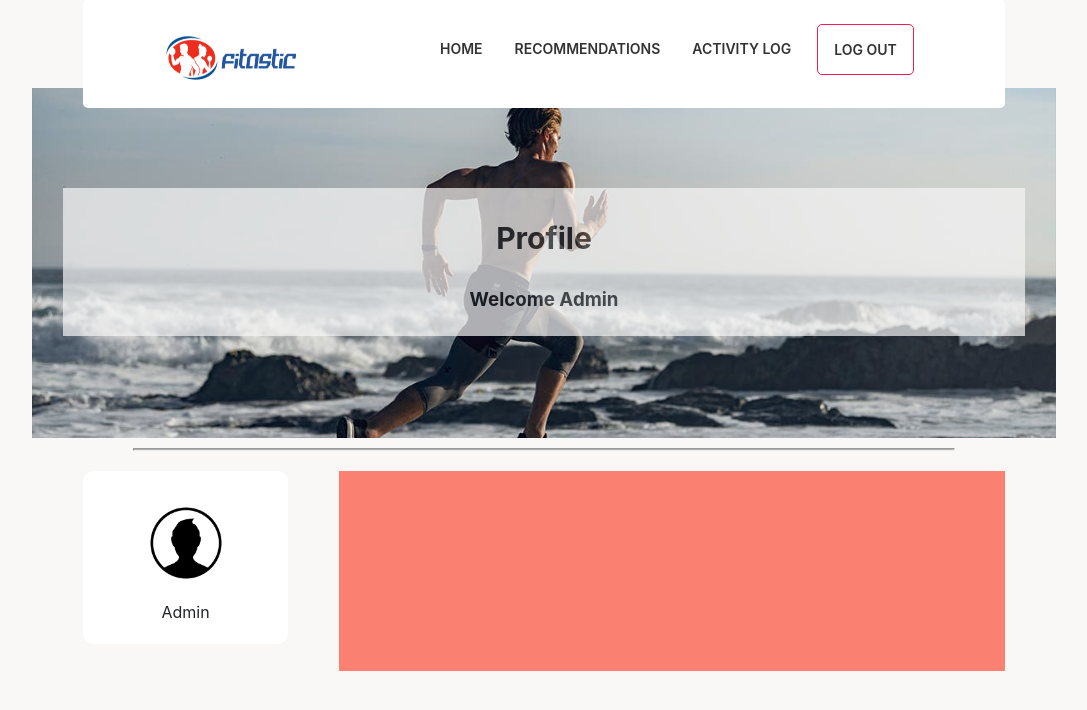
After one commit to CapstoneCOMP5703/21_S1_IoT_Prediction_Fitness_Recommender, a Flask app: page /profile in a window 1280 px wide. The commit adds this page. Shown: the top 710 px of the page, without its empty margins (96-1183 px from the left). Run offline with Flask 2, Linux system fonts and the light colour scheme; the visitor is signed in with stand-in values (Sample User, id 1); some libraries are stand-ins or nearby versions.

Commit message:
create user profile page& update on css

```diff
--- a/app.py
+++ b/app.py
@@ -1,10 +1,12 @@
 from flask import Flask
 from flask import request, render_template, redirect, url_for, session, g
 from dataclasses import dataclass
+from datetime import timedelta
 
 app= Flask(__name__,static_url_path="/")
 # FLASK_ENV=development
 app.config['SECRET_KEY'] = "sdfklas5fa2k42j"
+app.config['SEND_FILE_MAX_AGE_DEFAULT'] = timedelta(seconds=1)
 
 @dataclass
 class User:
@@ -41,8 +43,17 @@ def mealRec():
         return redirect(url_for('login'))
     return render_template("dietrec.html")
 
+@app.route("/activitylog")
+def activitylog():
+    if not g.user:
+        return redirect(url_for('login'))
+    return render_template("activitylog.html")
+
 @app.route("/login", methods=['GET', 'POST'])
 def login():
+    if g.user:
+        return redirect(url_for('profile'))
+
     if request.method == 'POST':
         # login
         session.pop('user_id', None)
@@ -57,3 +68,9 @@ def login():
             return redirect(url_for('workoutRec'))
 
     return render_template("sign.html")
+
+@app.route("/profile")
+def profile():
+    if not g.user:
+        return redirect(url_for('login'))
+    return render_template("profile.html")
--- /dev/null
+++ b/static/css/login_main.css
@@ -0,0 +1,218 @@
+body {
+    padding: 0 10% 0;
+    color: #777;
+    font-family: "Roboto",sans-serif;
+    font-weight: 400;
+    transition-property: all;
+    transition-duration: 0.5s;
+    transition-timing-function: ease;
+    transition-delay: 0s;
+}
+
+body {
+    margin: 0;
+    font-family: -apple-system,BlinkMacSystemFont,"Segoe UI",Roboto,"Helvetica Neue",Arial,sans-serif,"Apple Color Emoji","Segoe UI Emoji","Segoe UI Symbol","Noto Color Emoji";
+    font-size: 1rem;
+    font-weight: 400;
+    line-height: 1.5;
+    color: #212529;
+    text-align: left;
+    background-color: #f9f8f7;
+}
+
+.header-main {
+    height: 60px;
+    padding: 24px 0;
+    background: #fff;
+    -webkit-border-radius: 5px;
+    -moz-border-radius: 5px;
+    -ms-border-radius: 5px;
+    -o-border-radius: 5px;
+    border-radius: 5px;
+    margin: 0 5%;
+    position: relative;
+    z-index: 1;
+}
+
+/* @media (min-width: 1200px){
+.container {
+    max-width: 1140px;
+}}
+
+@media (min-width: 992px){
+.container {
+    max-width: 960px;
+}}
+@media (min-width: 768px){
+.container {
+    max-width: 720px;
+}}
+@media (min-width: 576px){
+.container {
+    max-width: 540px;
+}} */
+
+
+
+.container{
+    width: 800px;
+    height: 60px;
+    padding-right: 15px;
+    padding-left: 15px;
+    margin-right: auto;
+    margin-left: auto;
+
+}
+
+.logo-area{
+    float:left;
+    padding-right: 15px;
+    padding-left: 15px;
+    display:inline;
+}
+
+.logo{
+    height: 70px;
+    width: 150px;
+}
+
+.main-menu{
+    margin-left: 100px;
+    float:left;
+    display:inline;
+    z-index: 1;
+}
+
+.main-menu ul {
+    list-style-type: none;
+    margin: 0;
+    padding: 0;
+    /* overflow: auto; */
+    background-color: #fff;
+  }
+
+  .main-menu li {
+    float: left;
+  }
+
+  .main-menu li a {
+    display: block;
+    color: #333;
+    text-align: center;
+    padding: 14px 16px;
+    text-decoration: none;
+    text-transform:uppercase;
+    font-size: 14px;
+    font-weight: 600;
+    display: inline-block;
+  }
+
+  .main-menu ul li{
+    position: relative;
+  }
+
+
+.rec .sub-menu {
+    padding: 10px;
+    opacity: 0;
+    visibility: hidden;
+    position: absolute;
+    background-color: #777;
+    top: 250%;
+    left: 0;
+    width: 250px;
+    background: #f5f5f5;
+
+
+}
+
+.rec:hover .sub-menu{
+    visibility: visible;
+    top:40px;
+    opacity: 1;
+    z-index: 2;
+    -webkit-transition: .5s;
+    -moz-transition: .5s;
+    -o-transition: .5s;
+    transition: .5s;
+}
+
+/* sign in hover */
+
+  .menu-btn{
+      margin-left: 10px;
+
+  }
+
+  .signin-btn{
+    border-color: transparent;
+    border-style: solid;
+    border-width: 1px;
+    padding: 13px 24px;
+    background: #fff;
+    opacity: 1;
+    color: #333 !important;
+    border-color: #f61b55;
+    transition-property: all;
+    transition-duration: 0.5s;
+    transition-timing-function: ease;
+    transition-delay: 0s;
+    border-radius: 5px;
+  }
+
+  a:hover{
+    background: #f61b55;
+    opacity: 1;
+    color: #fff !important;
+    border-color: transparent;
+  }
+
+  .txt{
+    border-bottom: 2px solid #adadad;
+    position: relative;
+    margin-top: 50px;
+    margin-bottom: 30px;
+    z-index: 1;
+  }
+
+  .txt input{
+    font-size: 23px;
+    color: #333333;
+    border: none;
+    width: 100%;
+    outline: none;
+    background: none;
+    padding: 0 5px;
+    height: 40px;
+  }
+
+  .txt span::before{
+    content: attr(data-placeholder);
+    position: absolute;
+    top: 10%;
+    left: 5px;
+    font-size: 23px;
+    /*transform: translate(-50%);*/
+    color: #adadad;
+    z-index: -1;
+    transition: .5s;
+  }
+
+  .txt span::after{
+    content: '';
+    position: absolute;
+    width: 0%;
+    height: 2px;
+    left: 0;
+    top: 100%;
+    background: linear-gradient(125deg,#3387be,#FFCDD2);
+    transition: .5s;
+  }
+
+  .focus + span::before{
+    top: -30px;
+  }
+
+  .focus + span::after{
+    width: 100%;
+  }
--- /dev/null
+++ b/static/css/profile.css
@@ -0,0 +1,66 @@
+.banner-area{
+    background-color: #b0b0b0;
+    background-repeat: no-repeat;
+    background-position: top;
+    background-size: cover;
+    height: 200px;
+    padding: 100px 0 50px;
+    z-index: 1;
+    margin-top: -20px;
+}
+
+.banner-text{
+    margin: 0 3%;
+    padding: 3px;
+    background-color: #f5f5f5;
+    opacity: 0.7;
+    text-align: center;
+}
+
+.banner-text h1{
+    font-size: 30px;
+}
+
+.space{
+    margin-top: 10px;
+    /* border-width: 1px; */
+    width: 80%;
+    height: 1px;
+    background-color: #b0b0b0;
+}
+
+
+.profile_area{
+    /* background-color: #b0b0b0; */
+    height: auto;
+    margin-top: 20px;
+    /* padding: 100px 0 50px; */
+    z-index: 1;
+    /* margin-top: -20px; */
+}
+
+.profile{
+    float: left;
+    /* height: 200px; */
+    width: 20%;
+    margin: 0 5%;
+    padding: 2% 0;
+    background-color: #fff;
+    border-width: 1px;
+    border-radius: 10px;
+    /* align-content: center; */
+    text-align: center;
+}
+
+.profile .profile_picture{
+    width: 40%;
+    height: 40%;
+    margin: 5%;
+}
+.record{
+    float: right;
+    height: 200px;
+    width: 65%;
+    margin-right: 5%;
+    background-color: salmon;
+}
--- a/static/css/styles.css
+++ b/static/css/styles.css
@@ -21,6 +21,10 @@
 
 .banner-text h1{
     font-size: 30px;
+}
+
+.banner-text h2{
+  font-style: italic;
 }
 
 .logpage-area{
--- a/templates/dietrec.html
+++ b/templates/dietrec.html
@@ -13,7 +13,7 @@
     <link rel="shortcut icon" href="images/icon.png" type="image/x-icon">
 
     <!-- CSS Files -->
-    <link rel="stylesheet" type="text/css" href="css/main.css">
+    <link rel="stylesheet" type="text/css" href="css/login_main.css">
     <link rel="stylesheet" type="text/css" href="css/mealrec.css">
     <link rel="stylesheet" href="https://ajax.googleapis.com/ajax/libs/jqueryui/1.12.1/themes/smoothness/jquery-ui.css">
 
@@ -44,9 +44,9 @@
                             <li><a href="/dietrec">diet recommendation</a></li>
                         </ul>
                     </li>
-                    <li><a href="activitylog.html">activity log</a></li>
+                    <li><a href="/activitylog">activity log</a></li>
                     <li class="menu-btn">
-                        <a href="/login" class="signin-btn">sign in</a>
+                        <a href="/login" class="signin-btn">log out</a>
                     </li>
                 </ul>
             </div>
--- a/templates/homepage.html
+++ b/templates/homepage.html
@@ -32,7 +32,7 @@
                             <li><a href="/dietrec">diet recommendation</a></li>
                         </ul>
                     </li>
-                    <li><a href="activitylog.html">activity log</a></li>
+                    <li><a href="/activitylog">activity log</a></li>
                     <li class="menu-btn">
                         <a href="/login" class="signin-btn">sign in</a>
                     </li>
@@ -44,6 +44,7 @@
     <section class="banner-area"  style="background-image: url(images/running.jpg);">
         <div class="banner-text">
             <h1>Take Our Fitness and Diet Recommendation To Your Next Plan</h1>
+            <h2>Please Sign In to get our personalize recommendations</h2>
         </div>
     </section>
 
--- /dev/null
+++ b/templates/profile.html
@@ -0,0 +1,76 @@
+<!DOCTYPE html>
+<html lang="en">
+<head>
+    <!-- Required Meta Tags -->
+    <meta charset="UTF-8">
+    <meta name="viewport" content="width=device-width, initial-scale=1.0">
+    <meta http-equiv="X-UA-Compatible" content="ie=edge">
+
+    <!-- Page Title -->
+    <title>Fitastic</title>
+
+    <!-- Favicon -->
+    <link rel="shortcut icon" href="images/icon.png" type="image/x-icon">
+
+    <!-- CSS Files -->
+    <link rel="stylesheet" type="text/css" href="css/login_main.css">
+    <link rel="stylesheet" type="text/css" href="css/profile.css">
+    <link rel="stylesheet" href="https://ajax.googleapis.com/ajax/libs/jqueryui/1.12.1/themes/smoothness/jquery-ui.css">
+
+    <!-- JS Files-->
+    <script tpye="text/javascript" src="js/workout.js"></script>
+    <script type="text/javascript" src="https://cdnjs.cloudflare.com/ajax/libs/jquery/3.3.1/jquery.min.js"></script>
+    <!-- <script type="text/javascript" src="https://cdnjs.cloudflare.com/ajax/libs/jquery/3.4.1/jquery.min.js"></script> -->
+    <script src="https://www.gstatic.com/charts/loader.js">
+        //Google Chart
+    </script>
+        <script src="http://apps.bdimg.com/libs/bootstrap/3.3.4/js/bootstrap.min.js"></script>
+        <script src="https://cdn.bootcss.com/bootstrap-table/1.12.1/bootstrap-table.min.js"></script>
+</head>
+<body>
+    <header class="header-main">
+        <div class="container">
+            <div class="logo-area">
+                <a href="/"><img src="images/logo.png" alt="logo" class="logo"></a>
+            </div>
+            <div class="main-menu">
+                <ul>
+                    <li class="active"><a href="/">home</a></li>
+                    <li class="rec"><a href="#" >recommendations</a>
+                        <ul class="sub-menu">
+                            <li><a href="/workoutrec">workout recommendation</a></li>
+                            <li><a href="/dietrec">diet recommendation</a></li>
+                        </ul>
+                    </li>
+                    <li><a href="/activitylog">activity log</a></li>
+                    <li class="menu-btn">
+                        <a href="/login" class="signin-btn">log out</a>
+                    </li>
+                </ul>
+            </div>
+        </div>
+    </header>
+
+    <section class="banner-area"  style="background-image: url(images/profile.jpeg);">
+        <div class="banner-text">
+            <h1>Profile</h1>
+            <h3>Welcome  {{g.user.username}}</h3>
+        </div>
+    </section>
+
+    <hr class="space"></hr>
+
+    <section class="profile_area">
+        <div class="profile">
+            <div class="profile_content">
+                <img src= "images/male.png" alt="profile picture" class="profile_picture">
+            </div>
+            <a>{{g.user.username}}</a>
+        </div>
+        <div class="record">
+
+        </div>
+    </section>
+
+</body>
+</html>
--- a/templates/sign.html
+++ b/templates/sign.html
@@ -36,7 +36,7 @@
                             <li><a href="/dietrec">diet recommendation</a></li>
                         </ul>
                     </li>
-                    <li><a href="activitylog.html">activity log</a></li>
+                    <li><a href="/activitylog">activity log</a></li>
                     <li class="menu-btn">
                         <a href="/login" class="signin-btn">sign in</a>
                     </li>
--- a/templates/workoutRec.html
+++ b/templates/workoutRec.html
@@ -13,7 +13,7 @@
     <link rel="shortcut icon" href="images/icon.png" type="image/x-icon">
 
     <!-- CSS Files -->
-    <link rel="stylesheet" type="text/css" href="css/main.css">
+    <link rel="stylesheet" type="text/css" href="css/login_main.css">
     <link rel="stylesheet" type="text/css" href="css/workrec.css">
     <link rel="stylesheet" href="https://ajax.googleapis.com/ajax/libs/jqueryui/1.12.1/themes/smoothness/jquery-ui.css">
 
@@ -42,9 +42,9 @@
                             <li><a href="/dietrec">diet recommendation</a></li>
                         </ul>
                     </li>
-                    <li><a href="activitylog.html">activity log</a></li>
+                    <li><a href="/activitylog">activity log</a></li>
                     <li class="menu-btn">
-                        <a href="/login" class="signin-btn">sign in</a>
+                        <a href="/login" class="signin-btn">Log Out</a>
                     </li>
                 </ul>
             </div>
```
Also changed, not shown: static/css/activitylog.css (added, +23 -0 lines), templates/activitylog.html (+65 -0 lines), static/images/female.png (added), static/images/male.png (added), static/images/profile.jpeg (added), static/images/sample_heart_rate.png (added), static/images/sample_report.png (added), 1 other file.
